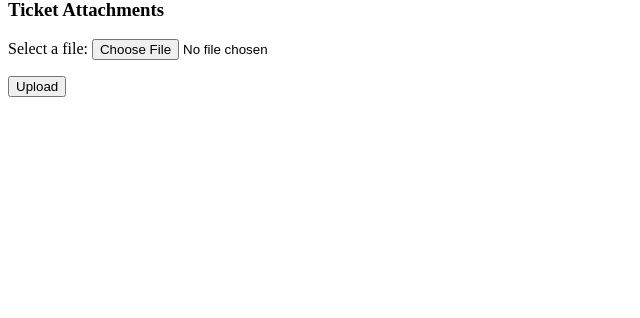
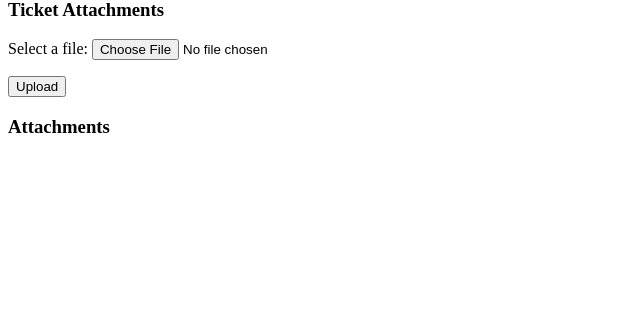
Before and after one commit to OskarMai/tickettracker, a Django app: page /tickets/details/5/ in a window 1280 px wide. Shown: the part 146-464 px from the top of the page, without its empty margins (0-640 px from the left). Run offline with Django 3.2, Linux system fonts and the light colour scheme; a user stored in the database is signed in; data comes from the database, SQL or seed files in the repository; both versions use the stored data as it was after the commit.

Commit message:
added attachments list to details html template

```diff
--- a/src/tickets/templates/tickets/details.html
+++ b/src/tickets/templates/tickets/details.html
@@ -46,4 +46,14 @@
 			<button type="submit">Upload</button>
 		</form>
 	</div>
+	<div>
+		<h3>Attachments</h3>
+		<div>
+			<ol>
+				{% for attachment in attachmentsList %}
+					<li>{{attachment.file}}</li>
+				{%endfor%}
+			</ol>
+		</div>
+	</div>
 {% endblock %}
--- a/src/tickets/views.py
+++ b/src/tickets/views.py
@@ -24,6 +24,7 @@
 @login_required(login_url='authenticate:login')
 def details(request,ticket_id):
 	ticket = Ticket.objects.get(pk=ticket_id)
+	attachmentsList = ticket.ticket_attachments.all()
 	memberList = []
 	for item in ticket.project.medium_project.all():
 		memberList.append(item.member)
@@ -37,6 +38,7 @@
 		context = {
 			'ticket':ticket,
 			'form2': FileForm(),
+			'attachmentsList': attachmentsList,
 		}
 		return render(request, "tickets/details.html",context)
 	except:
```
Also changed, not shown: src/db.sqlite3, src/media/files/20/12/15/60353040_372419970040022_297147879309443072_n_92lbrJ7.jpg (added), src/media/files/20/12/15/60353040_372419970040022_297147879309443072_n_mbbEdoH.jpg (added).
